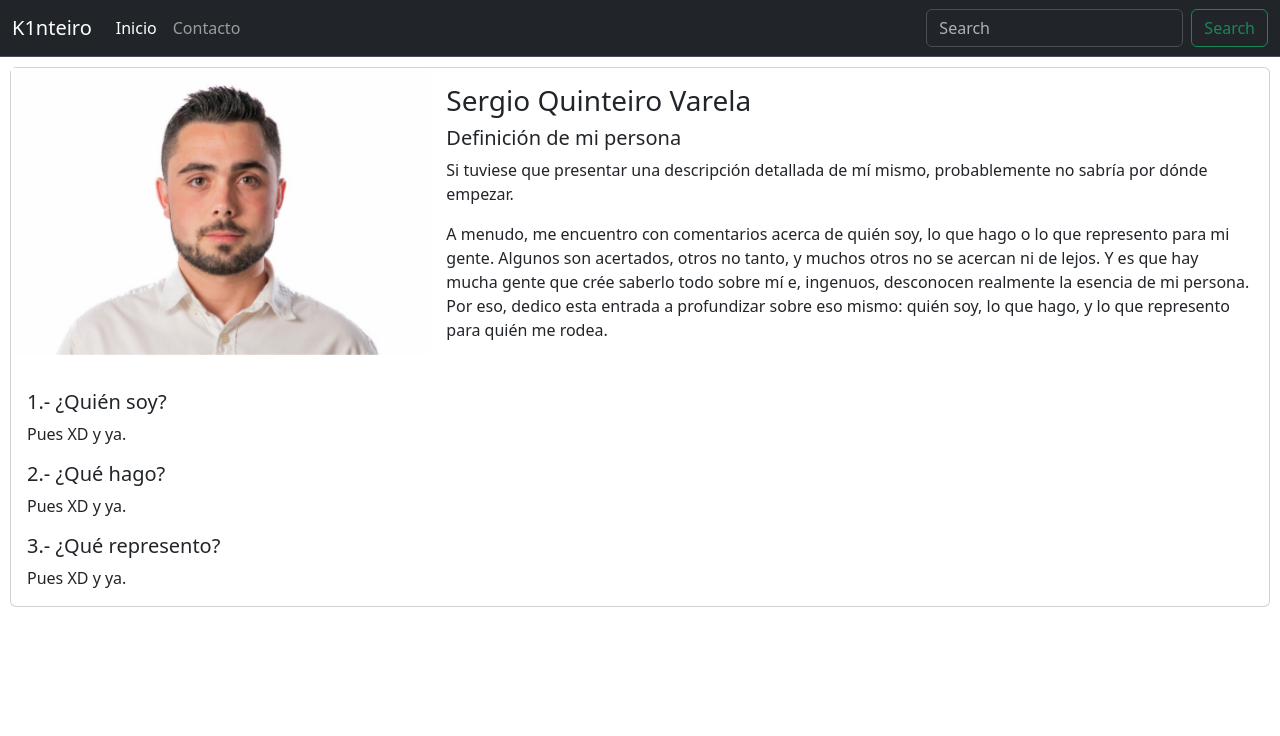
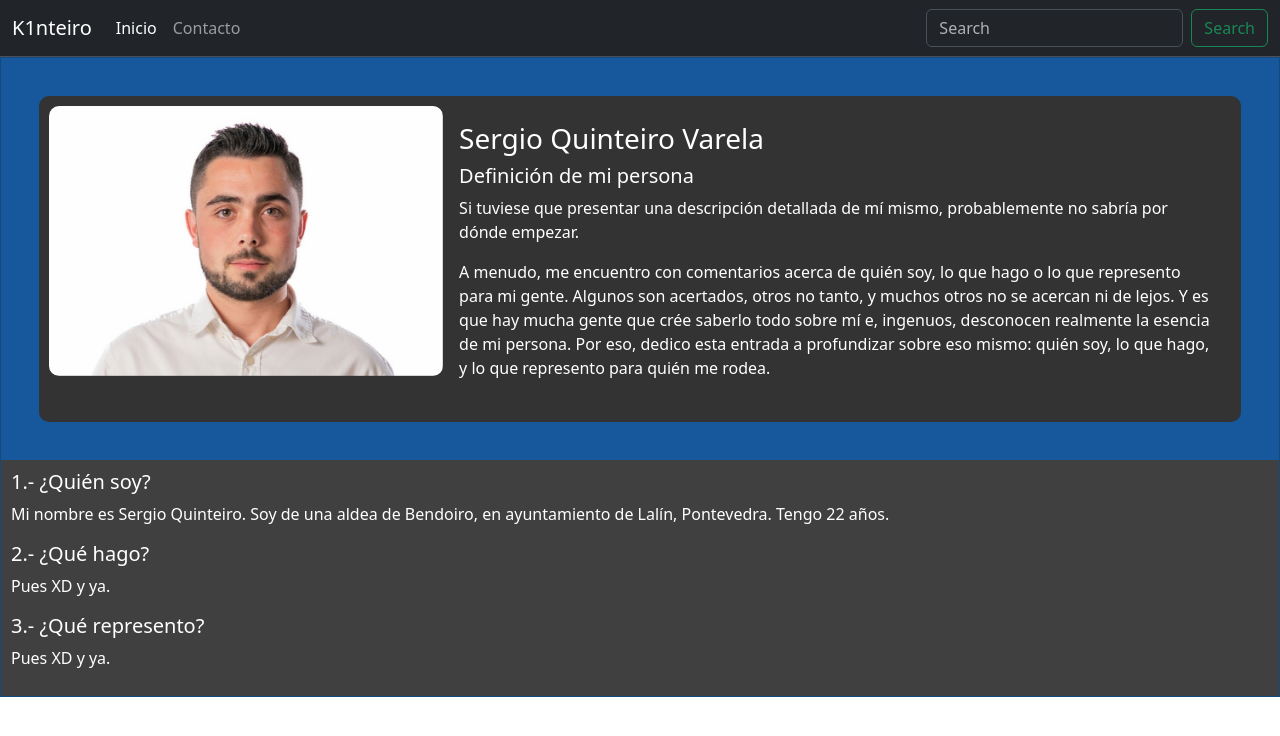
Before and after one commit to k1nteiro/sergioquinteiro.com, an Angular app: page /home in a window 1280 px wide. Shown: the top 736 px of the page. Built offline with nearby package versions, Linux system fonts and the light colour scheme.

Commit message:
Modificando fondo y dando estilos a la fila 1 del Home

```diff
--- a/src/app/home/home.component.html
+++ b/src/app/home/home.component.html
@@ -1,5 +1,5 @@
 <div class="card maincard">
-  <div class="row g-0">
+  <div class="row g-0 firstRow">
     <div class="col-md-4">
       <div class="img-fluid rounded-start">
         <div id="carouselMain" class="carousel slide" data-bs-ride="true">
@@ -54,10 +54,10 @@
       </div>
     </div>
   </div>
-  <div class="row g-0 mt-3 ms-3">
+  <div class="row g-0 secondRow">
     <h5>1.- ¿Quién soy?</h5>
         <p>
-          Pues XD y ya.
+          Mi nombre es Sergio Quinteiro. Soy de una aldea de Bendoiro, en ayuntamiento de Lalín, Pontevedra. Tengo 22 años.
         </p>
         <h5>2.- ¿Qué hago?</h5>
         <p>
--- a/src/app/home/home.component.scss
+++ b/src/app/home/home.component.scss
@@ -1,3 +1,24 @@
 .maincard {
-  margin: 10px;
+  background-color: #17589D;
+  border-radius: 0;
+  color: white;
+
+  .row {
+    padding: 10px;
+  }
+
+  .firstRow {
+    background-color: #333333;
+    border-radius: 10px;
+    margin: 3%;
+
+    .carousel-inner {
+      border-radius: 10px;
+    }
+  }
+
+  .secondRow {
+    background-color: #404040;
+  }
+
 }
```
